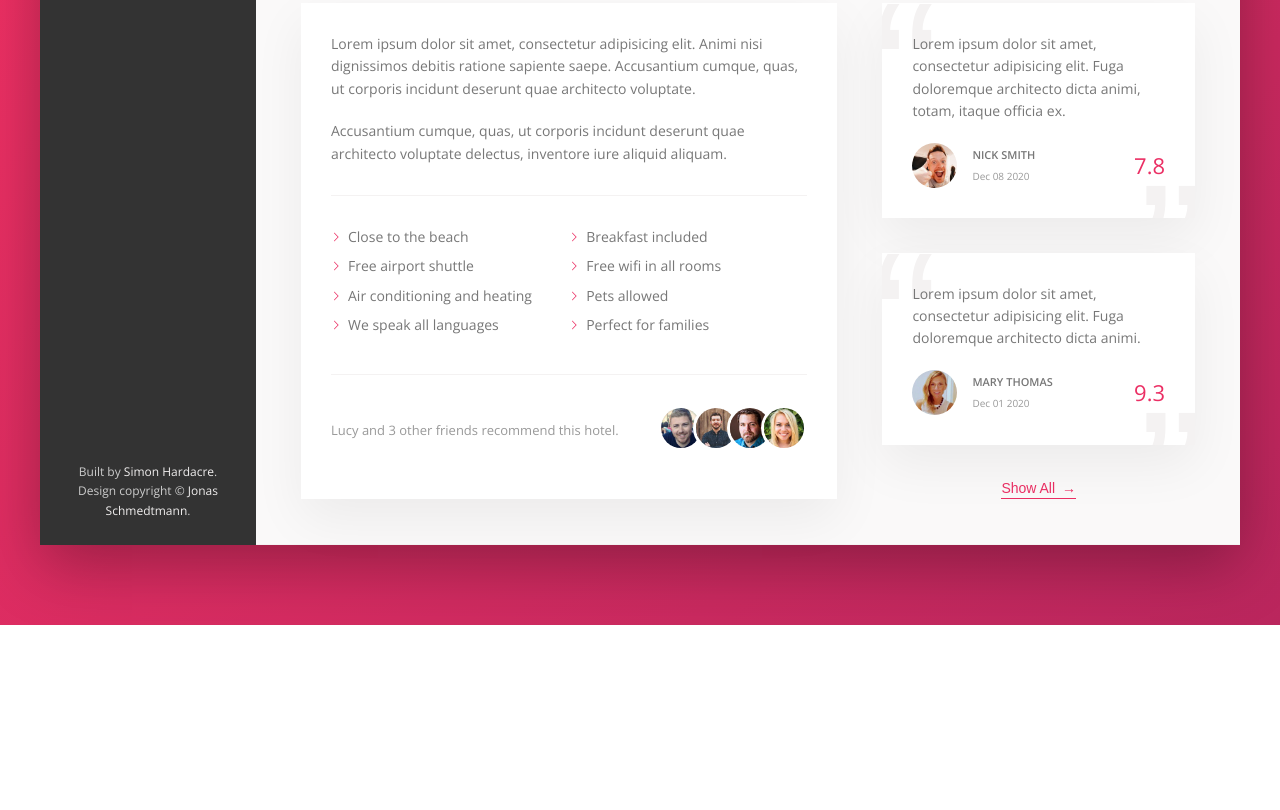
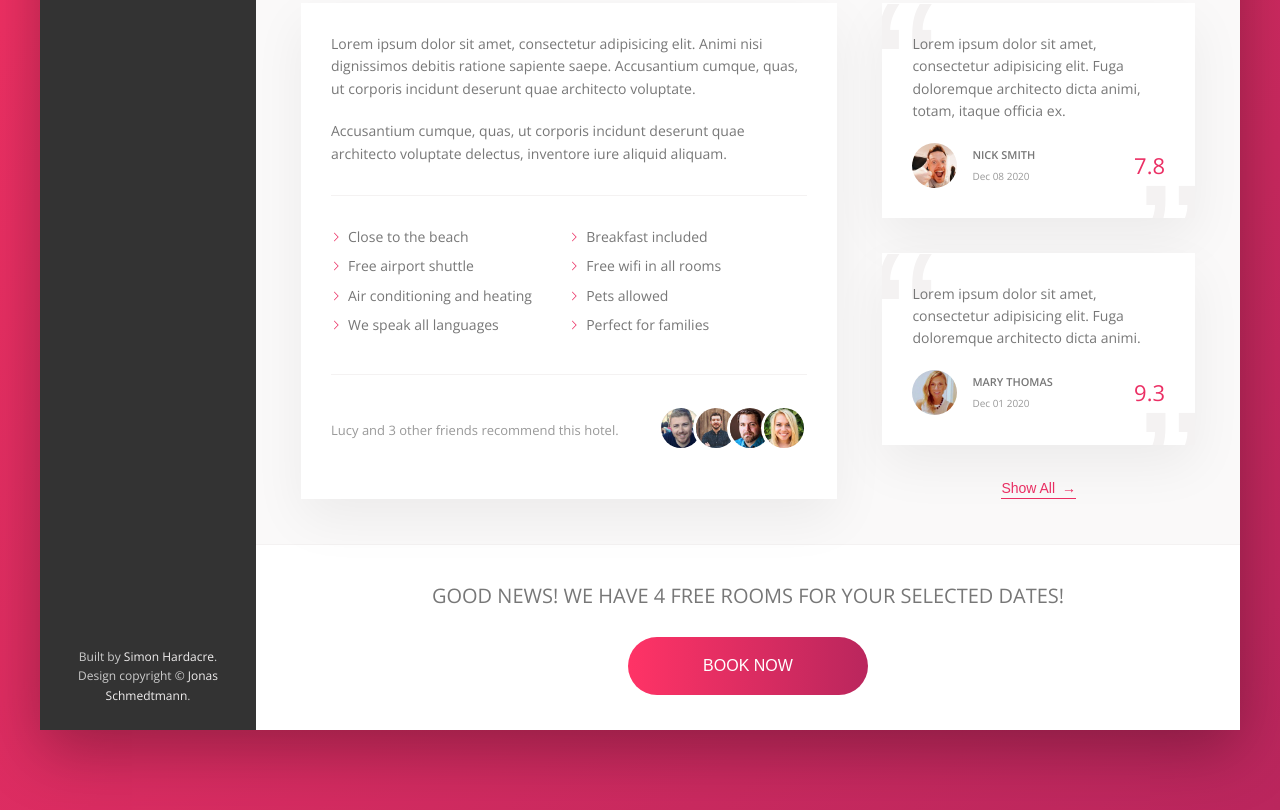
Before and after one commit to shard520/Trillo-CSS, a website: page index.html in a window 1280 px wide. Shown: the part 644-1454 px from the top of the page. Before the commit the page ends 1269 px from the top, so only its background shows below. Drawn offline with nearby package versions, Linux system fonts and the light colour scheme.

Commit message:
Build call to action section with book now button displaying alternate text on hover. Include pulsate animation used previously on inline buttons, add fix for animation in Firefox to prevent blurriness caused by adding perspective property needed to prevent jerky animation in Chrome - Firefox only animation keyframes contained in a -moz- prefixed @supports definition.

```diff
--- a/index.html
+++ b/index.html
@@ -203,6 +203,17 @@
                             <button class="btn-inline">Show All <span>&rarr;</span></button>
                         </div>
                     </div>
+
+                    <div class="cta">
+                        <h2 class="cta__book-now">
+                            Good news! We have 4 free rooms for your selected dates!
+                        </h2>
+
+                        <button class="btn">
+                            <span class="btn__visible">Book now</span>
+                            <span class="btn__invisible">Only 4 rooms left</span>
+                        </button>
+                    </div>
                 </main>
             </div>
         </div>
--- a/sass/_components.scss
+++ b/sass/_components.scss
@@ -291,7 +291,7 @@
 	background-color: transparent;
 	cursor: pointer;
 	transition: all .2s;
-	backface-visibility: hidden;
+	backface-visibility: hidden; // Fix for blurred text on focus animation in Firefox
 
 	& span {
 		margin-left: .3rem;
@@ -319,13 +319,34 @@
 	}
 
 	50% {
-		transform: scale(1.1);
+		transform: perspective(1px) scale(1.05); // persepective fix for jerky animation in Chrome
 		box-shadow: 0 1rem 4rem rgba(0,0,0,.25);
 	}
 
 	100% {
 		transform: scale(1);
 		box-shadow: none;
+	}
+}
+
+// Fix below needed to avoid blurry text on some scale transformations in Firefox that are caused by adding the perspective needed above for non-jerky transform in Chrome
+// Although the code does not appear in Firefox dev tools when inspecting, not including this code block will cause blurred text on the hovered & focused CTA button using Windows 10, FF 83
+@supports (-moz-appearance: none) {
+	@keyframes pulsate {
+		0% {
+			transform: scale(1);
+			box-shadow: none;
+		}
+
+		50% {
+			transform: scale(1.05);
+			box-shadow: 0 1rem 4rem rgba(0,0,0,.25);
+		}
+
+		100% {
+			transform: scale(1);
+			box-shadow: none;
+		}
 	}
 }
 
@@ -472,3 +493,67 @@
 		z-index: 10;
 	}
 }
+
+////////////////////////////////////////////////////////////
+// CALL TO ACTION
+.cta {
+	padding: 3.5rem;
+	text-align: center;
+
+	&__book-now {
+		font-size: 2rem;
+		font-weight: 300;
+		text-transform: uppercase;
+		margin-bottom: 2.5rem;
+	}
+}
+
+////////////////////////////////////////////////////////////
+// BUTTON
+.btn {
+	font-size: 1.6rem;
+	font-weight: 300;
+	text-transform: uppercase;
+	border-radius: 10rem;
+	border: none;
+	background-image: linear-gradient(to right, var(--color-primary-light), var(--color-primary-dark));
+	color: #fff;
+	position: relative;
+	overflow: hidden;
+	backface-visibility: hidden;
+	cursor: pointer;
+
+	& > * {
+		display: inline-block;
+		height: 100%;
+		width: 100%;
+		transition: all .3s;
+	}
+
+	&__visible {
+		padding: 2rem 7.5rem;
+	}
+
+	&__invisible {
+		padding: 2rem 0;
+		position: absolute;
+		top: -100%;
+		left: 0;
+	}
+
+	&:hover {
+		background-image: linear-gradient(to left, var(--color-primary-light), var(--color-primary-dark));
+
+		& .btn__visible,
+		& .btn__invisible {
+			transform: translateY(100%);
+		}
+
+	}
+
+	&:focus {
+		outline: none;
+		animation: pulsate 1s infinite;
+	}
+
+}
```
Also changed, not shown: css/style.css.
